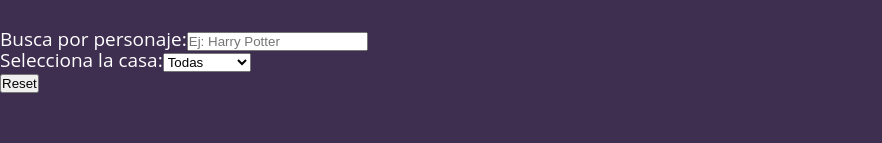
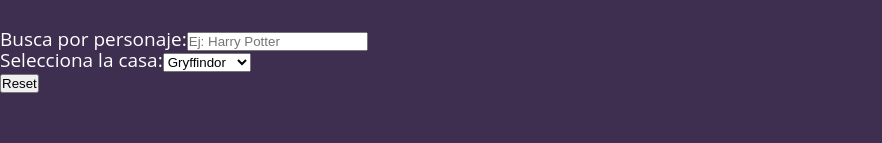
Before and after one commit to Adalab/modulo-3-evaluacion-final-esgab, a React (Vite) app: page /#/ in a window 1280 px wide. Shown: the part 153-296 px from the top of the page, without its empty margins (0-882 px from the left). Built offline with nearby package versions, Linux system fonts and the light colour scheme; no server answers.

Commit message:
Add functionality for filter reset button

```diff
--- a/src/components/App.jsx
+++ b/src/components/App.jsx
@@ -49,6 +49,14 @@ function App() {
     return characterFound;
   };
 
+  const handleClickReset = (event) => {
+    event.preventDefault();
+    setDataFilters({
+      name: "",
+      house: "Gryffindor",
+    });
+  };
+
   return (
   <div className="container">
     <header className="header">
@@ -62,6 +70,7 @@ function App() {
             element={
               <HomePage
                 handleFilterCharacter={handleFilterCharacter}
+                handleClickReset={handleClickReset}
                 valueName={dataFilters.name}
                 valueHouse={dataFilters.house}
                 data={filteredCharacters}
--- a/src/components/Filters.jsx
+++ b/src/components/Filters.jsx
@@ -1,6 +1,6 @@
 import PropTypes from "prop-types";
 
-function Filters({ handleFilterCharacter, valueName, valueHouse }) {
+function Filters({ handleFilterCharacter, handleClickReset, valueName, valueHouse }) {
 
   const handleInputName = (event) => {
 
@@ -51,7 +51,7 @@ function Filters({ handleFilterCharacter, valueName, valueHouse }) {
           </option>
         </select>
       </fieldset>
-      <button className="filters__reset">Reset</button>
+      <button className="filters__reset" onClick={handleClickReset}>Reset</button>
     </form>
   );
 
@@ -59,6 +59,7 @@ function Filters({ handleFilterCharacter, valueName, valueHouse }) {
 
 Filters.propTypes = {
   handleFilterCharacter: PropTypes.func.isRequired,
+  handleClickReset: PropTypes.func.isRequired,
   valueName: PropTypes.string.isRequired,
   valueHouse: PropTypes.string.isRequired,
 }
--- a/src/components/HomePage.jsx
+++ b/src/components/HomePage.jsx
@@ -3,15 +3,16 @@ import PropTypes from "prop-types";
 import Filters from "./Filters";
 import CharacterList from "./CharacterList";
 
-function HomePage({ handleFilterCharacter, valueName, valueHouse, data }) {
+function HomePage({ handleFilterCharacter, handleClickReset, valueName, valueHouse, data }) {
 
   return (
     <>
       <section className="main__filters">
         <Filters
           handleFilterCharacter={handleFilterCharacter}
+          handleClickReset={handleClickReset}
           valueName={valueName}
-          valueouse={valueHouse}
+          valueHouse={valueHouse}
         />
         </section>
         <section className="main__characters">
@@ -26,6 +27,7 @@ function HomePage({ handleFilterCharacter, valueName, valueHouse, data }) {
 
 HomePage.propTypes = {
   handleFilterCharacter: PropTypes.func.isRequired,
+  handleClickReset: PropTypes.func.isRequired,
   valueName: PropTypes.string.isRequired,
   valueHouse: PropTypes.string.isRequired,
   data: PropTypes.array.isRequired,
```
